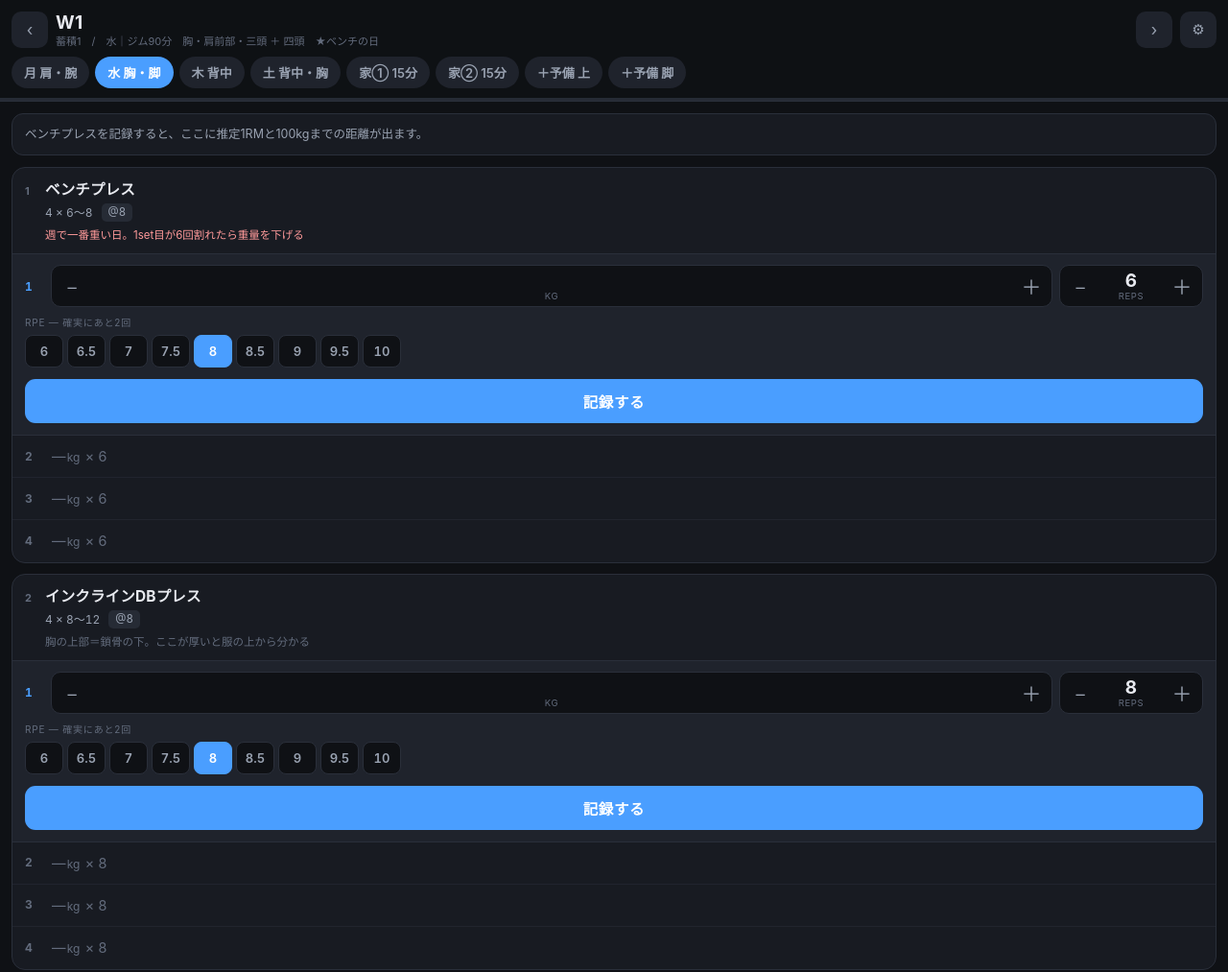
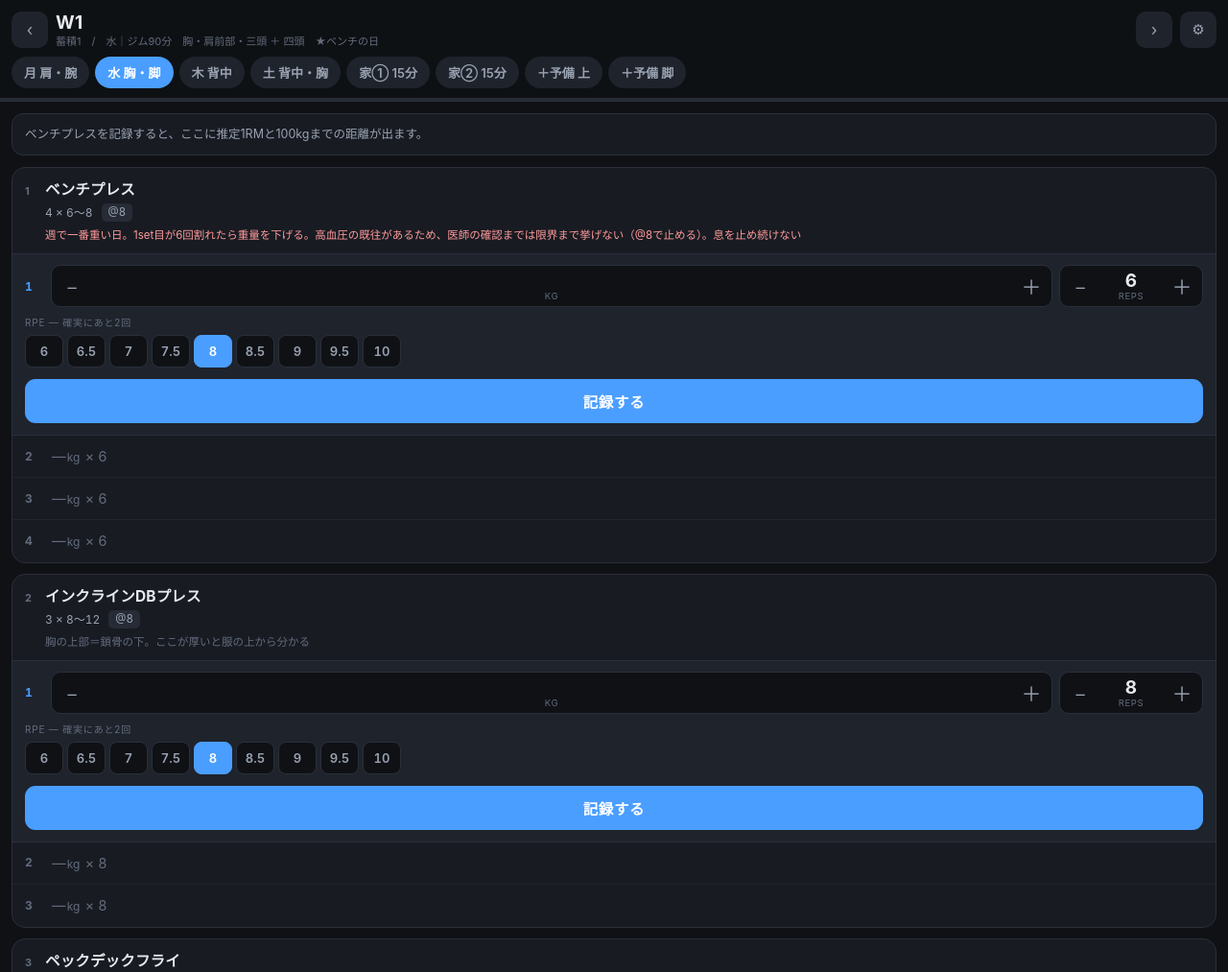
Before and after one commit to shinji-7d/bench-app, a plain HTML site: page index.html in a window 1280 px wide. Shown: the top 1013 px of the page at 96% size. Drawn offline with Linux system fonts and the light colour scheme.

Commit message:
フラットベンチを週2回にし、高血圧の既往に対応
ベンチ100kgを長期目標として維持しつつ、6か月は筋肥大を最優先とする方針に更新。

- 土にフラットベンチ 3×4〜6 を追加（週4→7セット、週1→2日）
- 捻出は土のセット数圧縮（スミスインクライン/ラットプル/ロー を4→3）と
  水のインクラインDBプレス 4→3 で行い、肩前部と三頭は削らない
- W13を1RM測定から評価週に変更（高血圧の既往のため最大挙上を行わない）
  推定1RMは通常セットから自動算出されるので測定は不要
- ベンチ2種に「@8で止める／息を止め続けない」の注記を追加
- 推定1RMのパネルを土にも表示

Co-Authored-By: Claude Opus 5 <noreply@anthropic.com>

```diff
--- a/index.html
+++ b/index.html
@@ -234,7 +234,7 @@ const WK = {
  7:{lb:'蓄積3',   acc:1,  dl:0},  8:{lb:'デロード', acc:-2, dl:1},
  9:{lb:'蓄積1',   acc:0,  dl:0}, 10:{lb:'蓄積2',   acc:0,  dl:0},
 11:{lb:'蓄積3',   acc:1,  dl:0}, 12:{lb:'デロード', acc:-2, dl:1},
-13:{lb:'測定',    acc:-1, dl:0}
+13:{lb:'評価週',  acc:-1, dl:1}
 };
 // week -> [目標RPE, %1RM]（RPE換算表の1rep値に一致させてある）
 const TSP = {1:[6.5,87],2:[7,89],3:[7.5,90],4:[6,86],5:[7,89],6:[7.5,90],7:[8,92],
@@ -282,8 +282,9 @@ function buildDay(w, day){
   if(day==='d1'){
     push({n:'ベンチプレス',s:S(4,a),r:6,rx:8,unit:2.5,e1:1,rpe:R(8,dl),rest:150,
       note:'ウォームアップ：バー×10 → 50%×5 → 70%×3 → 85%×1',
-      imp:'週で一番重い日。1set目が6回割れたら重量を下げる'});
-    push({n:'インクラインDBプレス',s:S(4,a),r:8,rx:12,steps:GYMDB,rpe:R(8,dl),rest:90,
+      imp:'週で一番重い日。1set目が6回割れたら重量を下げる。'
+          +'高血圧の既往があるため、医師の確認までは限界まで挙げない（@8で止める）。息を止め続けない'});
+    push({n:'インクラインDBプレス',s:S(3,a),r:8,rx:12,steps:GYMDB,rpe:R(8,dl),rest:90,
       note:'胸の上部＝鎖骨の下。ここが厚いと服の上から分かる'});
     push({n:'ペックデックフライ',s:S(3,a),r:12,rx:15,unit:5,iso:1,rpe:R(9,dl),rest:75,
       note:'胸をストレッチさせて締める仕上げ。マシンが無ければケーブルフライで代用'});
@@ -311,21 +312,22 @@ function buildDay(w, day){
 
   /* 土：背中・胸2巡目・脚（90分） */
   if(day==='d3'){
-    push({n:'インクラインベンチプレス（スミス）',s:S(4,a),r:6,rx:10,unit:2.5,rpe:R(8,dl),rest:150,
-      note:'バーが鎖骨の下に落ちる位置にベンチを置く。記録はプレート合計でOK（毎回同じ台なら比較できる）',
+    push({n:'ベンチプレス',s:S(3,a),r:4,rx:6,unit:2.5,rpe:R(8,dl),rest:150,
+      note:'週2回目のフラットベンチ。水より重く少ない回数で、挙上の技術を反復する',
+      imp:'@8で止める。高血圧の既往があるため限界まで挙げない。息を止め続けない'});
+    push({n:'インクラインベンチプレス（スミス）',s:S(3,a),r:6,rx:10,unit:2.5,rpe:R(8,dl),rest:150,
+      note:'バーが鎖骨の下に落ちる位置にベンチを置く。記録はプレート合計でOK',
       imp:'必ず同じスミス台を使う。台が変わるとバー重量が変わり、記録が繋がらなくなる'});
-    push({n:'ラットプルダウン',s:S(4,a),r:10,rx:12,unit:5,rpe:R(8,dl),rest:90,
+    push({n:'ラットプルダウン',s:S(3,a),r:10,rx:12,unit:5,rpe:R(8,dl),rest:90,
       note:'木より少し軽く回数を多めに'});
-    push({n:'ローイングマシン',s:S(4,a),r:10,rx:12,unit:5,rpe:R(8,dl),rest:90,
-      note:'グリップを変えると刺激が変わる'});
+    push({n:'ローイングマシン',s:S(3,a),r:10,rx:12,unit:5,rpe:R(8,dl),rest:90,
+      note:'胸パッドに預けるチェストサポートロー。グリップを変えると刺激が変わる'});
     push({n:'レッグプレス',s:S(3,a),r:15,rx:20,unit:10,rpe:R(8,dl),rest:120,
       imp:'脚の週2回目。水より軽く高回数。腰に来たら即中止'});
     push({n:'レッグカール',s:S(4,a),r:12,rx:20,unit:5,iso:1,rpe:R(8,dl),rest:60,
       note:'ハム。腰の保険にもなるので飛ばさない'});
     push({n:'サイドレイズ',s:S(4,a),r:12,rx:20,steps:GYMDB,iso:1,rpe:R(9,dl),rest:60,
       note:'週2回目。軽くていいので必ずやる'});
-    push({n:'インクラインDBカール',s:3,r:8,rx:12,steps:GYMDB,iso:1,opt:true,rpe:R(9,dl),rest:45,
-      note:'時間が余った日だけ'});
     push({n:'腰プレハブ（McGill Big3）',s:2,r:1,nw:true,rpe:7,rest:45,
       imp:'腰痛の再発予防。1セット＝①バードドッグ 8回/側（各8秒静止）②サイドプランク 20〜30秒/側 ③カールアップ 8回（各10秒静止）を通しで。重量は0のまま記録する'});
   }
@@ -362,11 +364,11 @@ function testDay(day){
   const E=[];
   const push=(o)=>E.push(Object.assign({pct:null,unit:RND,note:'',rest:90},o));
   if(day==='d1'){
-    push({n:'ウォームアップ',s:1,r:1,nw:true,rest:180,
-      note:'バー×10 → 40×5 → 55×3 → 65×2 → 72×1 と上げていく'});
-    push({n:'ベンチプレス',s:4,r:1,unit:2.5,e1:1,rpe:10,rest:300,
-      imp:'13週の答え合わせ。2.5kgずつ上げて、挙がらなくなるまで。補助者をつける'});
-    push({n:'ラットプルダウン',s:2,r:12,rx:15,unit:5,rpe:6,rest:90,note:'ダウン。軽く血を回して終了'});
+    push({n:'ベンチプレス',s:3,r:6,rx:8,unit:2.5,rpe:6.5,rest:150,
+      imp:'1RM測定は行わない（高血圧の既往のため、医師の確認まで）。'
+         +'推定1RMは通常セットから自動算出されるので、限界まで挙げる必要はない'});
+    push({n:'インクラインDBプレス',s:2,r:10,rx:12,steps:GYMDB,rpe:6,rest:90,note:'回復優先'});
+    push({n:'ラットプルダウン',s:2,r:12,rx:15,unit:5,rpe:6,rest:90});
   } else if(day==='d4'||day==='mB'){
     push({n:'レッグプレス',s:2,r:15,rx:20,unit:10,rpe:6,rest:90,note:'回復優先。追い込まない'});
     push({n:'レッグカール',s:2,r:15,rx:20,unit:5,iso:1,rpe:6,rest:60});
@@ -374,7 +376,7 @@ function testDay(day){
     push({n:'サイドレイズ',s:2,r:15,rx:20,steps:HOME,iso:1,rpe:6,rest:60});
     push({n:'ハンマーカール',s:2,r:12,rx:15,steps:HOME,iso:1,rpe:6,rest:60});
   } else {
-    push({n:'インクラインDBプレス',s:2,r:12,rx:15,steps:GYMDB,rpe:6,rest:90,note:'回復優先。追い込まない'});
+    push({n:'インクラインベンチプレス（スミス）',s:2,r:8,rx:10,unit:2.5,rpe:6,rest:120,note:'回復優先'});
     push({n:'ローイングマシン',s:2,r:12,rx:15,unit:5,rpe:6,rest:90});
   }
   return E;
@@ -671,10 +673,10 @@ function render(){
   let html='';
 
   if(p.dl) html+=`<div class="banner dl"><b>デロード週</b>　重量とセットを意図的に落としてあります。物足りなくて正解。ここで抜いた疲労が次の3週に効きます。</div>`;
-  if(w===13) html+=`<div class="banner test"><b>テスト週</b>　13週の答え合わせ。出た数字を設定の基準e1RMに入れると次のブロックが組めます。</div>`;
+  if(w===13) html+=`<div class="banner test"><b>評価週</b>　軽く回して疲労を抜きながら、体重・ウエスト・体組成を測る週。<b>1RM測定は行いません</b>（高血圧の既往のため）。推定1RMは通常セットから自動算出されます。</div>`;
 
   // ベンチ：100kgまでの距離を常に出す
-  if(d==='d1'){
+  if(d==='d1'||d==='d3'){
     const b = bestE1('ベンチプレス');
     html += b
       ? `<div class="ts">
```
